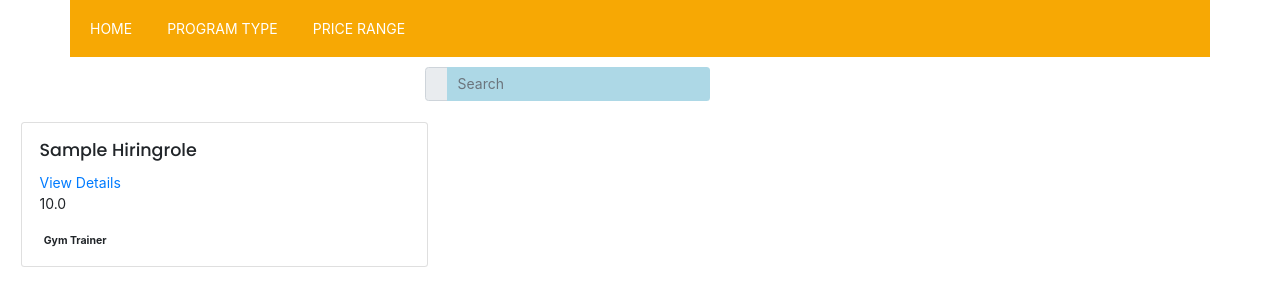
After one commit to swathi-vennela/FitBuddy, a Django app: page /list_hiring_roles/ in a window 1280 px wide. The commit adds this page. Shown: the top 306 px of the page. Run offline with Django 3.2, Linux system fonts and the light colour scheme; tables that the repository leaves empty hold one stand-in row (values such as "Sample post"); some libraries are stand-ins or nearby versions; some web fonts are replaced.

Commit message:
job list view done

```diff
--- a/SOAD/fitbuddy/urls.py
+++ b/SOAD/fitbuddy/urls.py
@@ -29,4 +29,5 @@ urlpatterns=[
     path('editreview/<program_slug>/<review_slug>/', views.edit_review, name="edit_review"),
     path('deletereview/<program_slug>/<review_slug>/', views.delete_review, name="delete_review"),
     path('add_hiring_role/<slug>',views.add_hiring_role, name='add_hiring_role'),
+    path('list_hiring_roles/',views.list_hiring_roles, name='list_hiring_roles'),
 ]
--- a/SOAD/fitbuddy/views.py
+++ b/SOAD/fitbuddy/views.py
@@ -1,7 +1,7 @@
 from django.shortcuts import render,redirect, get_object_or_404, HttpResponseRedirect
 from django.contrib.auth import login,logout,authenticate
 from django.views.generic import CreateView
-from .models import User, Customer, FitnessCenter, Program, Review
+from .models import User, Customer, FitnessCenter, Program, Review, HiringRole
 from .forms import CustomerRegistrationForm,FitnessRegistrationForm, ProgramForm, ReviewForm, HiringRoleForm
 from django.contrib.auth.forms import AuthenticationForm
 from django.contrib.auth.decorators import login_required
@@ -124,6 +124,9 @@ def add_hiring_role(request,slug):
     else:
         form = HiringRoleForm()
     return render(request, 'fitbuddy/add_hiring_role.html',{"form":form})
+
+def list_hiring_roles(request):
+    return render(request, 'fitbuddy/hiring_list.html', context={'roles':HiringRole.objects.all()})
 
 @fitness_center_required
 def edit_program(request, slug):
--- /dev/null
+++ b/SOAD/templates/fitbuddy/hiring_list.html
@@ -0,0 +1,74 @@
+{% load static %}
+<!DOCTYPE html>
+<html lang="en">
+<head>
+  <meta charset="UTF-8">
+  <meta name="viewport" content="width=device-width, initial-scale=1.0">
+  <meta http-equiv="X-UA-Compatible" content="ie=edge">
+  <link href="{% static 'css/layout.css' %}" rel="stylesheet" type="text/css" media="all">
+  <link rel="stylesheet" href="https://stackpath.bootstrapcdn.com/bootstrap/4.3.1/css/bootstrap.min.css" integrity="sha384-ggOyR0iXCbMQv3Xipma34MD+dH/1fQ784/j6cY/iJTQUOhcWr7x9JvoRxT2MZw1T" crossorigin="anonymous">
+  <title>Fitness Programs</title>
+</head>
+<body>
+      <nav id="mainav" class="hoc clear">
+        <ul class="clear">
+          <li><a href="{% url 'home' %}">Home</a></li>
+          <li><a class="drop" href="#">Program type</a>
+            <ul>
+              <li><a href="http://localhost:8000/results-programs/?q1=">All types</a></li>
+              <li><a href="http://localhost:8000/results-programs/?q1=Weight loss">Weight loss</a></li>
+              <li><a href="http://localhost:8000/results-programs/?q1=Weight gain">Weight gain</a></li>
+              <li><a href="http://localhost:8000/results-programs/?q1=Yoga">Yoga</a></li>
+              <li><a href="http://localhost:8000/results-programs/?q1=Dance">Dance</a></li>
+              <li><a href="http://localhost:8000/results-programs/?q1=Muscle gain">Muscle gain</a></li>
+            </ul>
+          </li>
+          <li><a class="drop" href="#">Price range</a>
+            <ul>
+              <li><a href="http://localhost:8000/results-programs/?q1=">All price ranges</a></li>
+              <li><a href="{% url 'pricerange1' %}">Rs.0 to Rs.1500</a></li>
+              <li><a href="{% url 'pricerange2' %}">Rs.1500 to Rs.3000</a></li>
+              <li><a href="{% url 'pricerange3' %}">Rs.3000 to Rs.5000</a></li>
+              <li><a href="{% url 'pricerange4' %}">Rs.5000 to Rs.10000</a></li>
+            </ul>
+          </li>
+
+        </ul>
+      </nav>
+      <div class="row" style="padding-top: 40px;">
+        <div class="column" style="float: left; width: 33.33%;">
+          <div class="search-container">
+           <form method="GET" action="{% url 'search_programs' %}" >
+              <label class="sr-only" for="inlineFormInputGroupUsername">Search</label>
+              <div class="input-group">
+                <div class="input-group-prepend">
+                  <div class="input-group-text"><span class="icon icon-search"></span></div>
+                </div>
+                <input type="text" name="q1" value="{{request.GET.q1}}" id="inlineFormInputGroupUsername" class="form-control border-0" placeholder="Search" style="background: lightblue;">
+              </div>
+          </form>
+          </div>
+        </div>
+      </div>
+        <div class="row">
+          {% for object in roles %}
+          <div class="col-md-4 col-sm-4 col-lg-4 m-4">
+                  <div class="card">
+                          <div class="card-body">
+                            <h5 class="card-title"> {{ object.title }}</h5>
+                            <a href="#">View Details</a>
+                            <p class="card-text">{{ object.salary }}</p>
+                            <span class="badge purple mr-1"> {{object.role}} </span>
+                          </div>
+                      <!-- <div class='card-footer text-center'>
+                      <a href="{{ object.get_add_to_cart_url }}" class="btn btn-success">Add to Cart</a>
+                      <a href="{{ object.get_remove_from_cart_url }}" class="btn btn-danger">Remove from Cart</a>
+                      </div> -->
+                   </div>
+            </div>
+          {% endfor %}
+
+      </div>
+      </div>
+</body>
+</html>
--- a/SOAD/templates/fitbuddy/home.html
+++ b/SOAD/templates/fitbuddy/home.html
@@ -81,7 +81,7 @@ $(document).ready(function(){
         <ul>
           <li><a href="{% url 'list_programs' %}">Fitness programs around you</a></li>
           <li><a href="{%url 'add_program' %}">Add a fitness program</a></li>
-          <li><a href="#">third</a></li>
+          <li><a href="{%url 'list_hiring_roles' %}">Job Openings</a></li>
           <li><a href="#">fourth</a></li>
           <li><a href="#">fifth</a></li>
           <li><a href="#">sixth</a></li>
```
